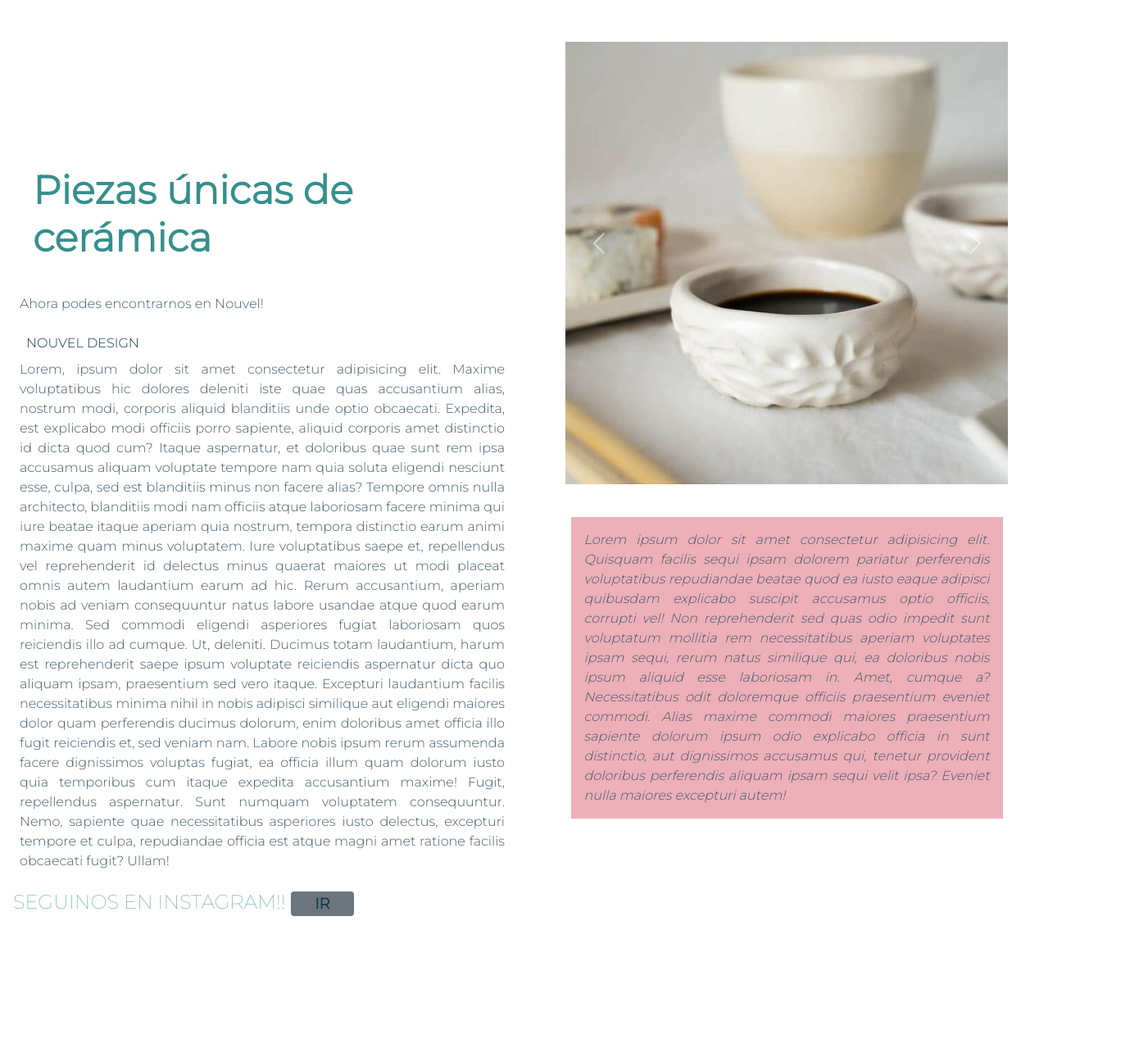
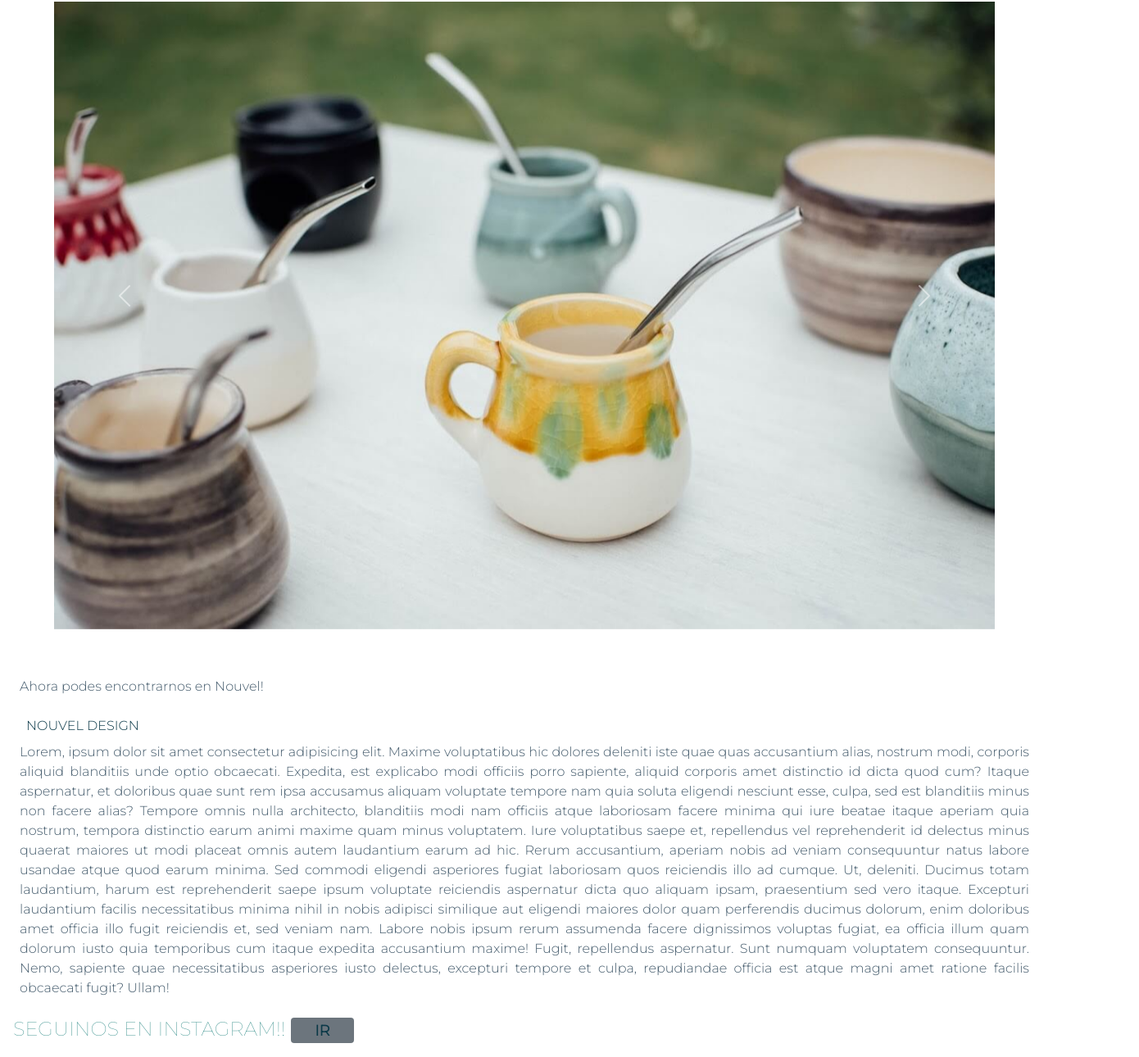
Before and after one commit to agostomalino/ficusProyecto, a plain HTML site: page index.html in a window 1280 px wide. Shown: the part 822-2112 px from the top of the page at 82% size, 1390 px wide, since content can reach past the window. Drawn offline with nearby package versions, Linux system fonts and the light colour scheme; files whose address does not match are found by name.

Commit message:
cambie las fotos del carrousel de index.html

```diff
--- a/css/ficusgrid.css
+++ b/css/ficusgrid.css
@@ -159,15 +159,12 @@ nav {
 /*-------------INDEX---------------*/
 #grillaIndex {
   display: grid;
-  height: 2500px;
+  height: auto;
   width: 100vw;
-  grid-template-rows: 10% 3% 10% 72% 5%;
-  grid-template-columns: 50% 50%;
-  grid-template-areas: "header header"
- "nav nav"
- "hola hola"
- "main aside"
- "footer footer"; }
+  grid-template-rows: 8% 92%;
+  grid-template-columns: 100%;
+  grid-template-areas: "hola"
+ "main"; }
   #grillaIndex .hola {
     grid-area: hola;
     background-color: #edafb8;
@@ -190,6 +187,7 @@ nav {
   #grillaIndex main {
     grid-area: main;
     padding: 1em;
+    height: auto;
     background-color: #ffffff;
     font-family: "Montserrat", Sans-serif;
     display: flex;
@@ -219,19 +217,14 @@ nav {
     color: #445b6c;
     padding: .5em;
     text-align: justify; }
-  #grillaIndex aside {
-    grid-area: aside;
-    display: flex;
-    flex-direction: column;
-    justify-items: center;
-    align-items: center;
+  #grillaIndex .carouselIndex {
     background-color: #ffffff;
     padding: 10px;
-    margin-top: 200px; }
-    #grillaIndex aside #carouselExampleControls {
+    margin: 0; }
+    #grillaIndex .carouselIndex #carouselExampleControls {
       margin: 40px;
       padding-top: 3em; }
-    #grillaIndex aside p {
+    #grillaIndex .carouselIndex p {
       padding: 1em;
       font-family: "Montserrat", Sans-serif;
       font-style: italic;
@@ -421,7 +414,7 @@ nav {
   display: grid;
   grid-template-columns: 100%;
   grid-template-rows: 10% 3% 82% 5%;
-  height: 2000px;
+  height: 1800px;
   width: 100vw;
   grid-template-areas: "header"
  "nav"
--- a/index.html
+++ b/index.html
@@ -18,7 +18,7 @@
 
 <body>
 
-    <div id="grillaIndex">
+
     <header class="cabecera">
         <img src="css/logoFicus.jpg" alt="logo2" class="cabecera__logo">
         <h1 class="cabecera__titulo">FICUS CERÁMICA</h1>
@@ -68,7 +68,7 @@
         </ul>
     </nav>
 
-
+    <div id="grillaIndex">
         <div class="hola">
             <h3 id="hola__titulo">HOLA!</h3>
             <p class="hola__p">.✿.Bienvenides al mundo Ficus.✿.</p>
@@ -91,8 +91,37 @@
             </div>
         </div>
         <main>
+            <h2 class="animate__animated animate__flipInX">Piezas únicas de cerámica</h2>
             <div id="conetenidoIndex">
-                <h2 class="animate__animated animate__flipInX">Piezas únicas de cerámica</h2>
+                <div class="carouselIndex">
+                    <div id="carouselExampleControls" class="carousel slide" data-bs-ride="carousel">
+                        <div class="carousel-inner">
+                            <div class="carousel-item active">
+                                <img src="css/fotosCarousel/slide1.jpg" class="d-block w-100" alt="piezas de ceramica">
+                            </div>
+                            <div class="carousel-item">
+                                <img src="css/fotosCarousel/slide2.jpg" class="d-block w-100" alt="piezas de ceramica">
+                            </div>
+                            <div class="carousel-item">
+                                <img src="css/fotosCarousel/slide3.jpg" class="d-block w-100" alt="piezas de ceramica">
+                            </div>
+                            <div class="carousel-item">
+                                <img src="css/fotosCarousel/slide4.jpg" class="d-block w-100" alt="piezas de ceramica">
+                            </div>
+                        </div>
+                        <button class="carousel-control-prev" type="button" data-bs-target="#carouselExampleControls"
+                            data-bs-slide="prev">
+                            <span class="carousel-control-prev-icon" aria-hidden="true"></span>
+                            <span class="visually-hidden">Previous</span>
+                        </button>
+                        <button class="carousel-control-next" type="button" data-bs-target="#carouselExampleControls"
+                            data-bs-slide="next">
+                            <span class="carousel-control-next-icon" aria-hidden="true"></span>
+                            <span class="visually-hidden">Next</span>
+                        </button>
+                    </div>
+                </div>
+
                 <p class="lead">Ahora podes encontrarnos en Nouvel! </p>
                 <a href="https://www.instagram.com/nouvel.design/">NOUVEL DESIGN</a>
                 <p>Lorem, ipsum dolor sit amet consectetur adipisicing elit. Maxime voluptatibus hic dolores deleniti
@@ -119,42 +148,7 @@
                         href="https://www.instagram.com/ficusceramica/">IR</a></span></h4>
         </main>
 
-        <aside class="asideIndex">
-            <div id="carouselExampleControls" class="carousel slide" data-bs-ride="carousel">
-                <div class="carousel-inner">
-                    <div class="carousel-item active">
-                        <img src="css/fotosCarousel/vajilla2 (1).jpg" class="d-block w-100" alt="piezas de ceramica">
-                    </div>
-                    <div class="carousel-item">
-                        <img src="css/fotosCarousel/vajilla3.jpg" class="d-block w-100" alt="piezas de ceramica">
-                    </div>
-                    <div class="carousel-item">
-                        <img src="css/fotosCarousel/vajilla4.jpg" class="d-block w-100" alt="piezas de ceramica">
-                    </div>
-                    <div class="carousel-item">
-                        <img src="css/fotosCarousel/vajillaficus.jpg" class="d-block w-100" alt="piezas de ceramica">
-                    </div>
-                </div>
-                <button class="carousel-control-prev" type="button" data-bs-target="#carouselExampleControls"
-                    data-bs-slide="prev">
-                    <span class="carousel-control-prev-icon" aria-hidden="true"></span>
-                    <span class="visually-hidden">Previous</span>
-                </button>
-                <button class="carousel-control-next" type="button" data-bs-target="#carouselExampleControls"
-                    data-bs-slide="next">
-                    <span class="carousel-control-next-icon" aria-hidden="true"></span>
-                    <span class="visually-hidden">Next</span>
-                </button>
-            </div>
-            <p>Lorem ipsum dolor sit amet consectetur adipisicing elit. Quisquam facilis sequi ipsam dolorem pariatur
-                perferendis voluptatibus repudiandae beatae quod ea iusto eaque adipisci quibusdam explicabo suscipit
-                accusamus optio officiis, corrupti vel! Non reprehenderit sed quas odio impedit sunt voluptatum mollitia
-                rem necessitatibus aperiam voluptates ipsam sequi, rerum natus similique qui, ea doloribus nobis ipsum
-                aliquid esse laboriosam in. Amet, cumque a? Necessitatibus odit doloremque officiis praesentium eveniet
-                commodi. Alias maxime commodi maiores praesentium sapiente dolorum ipsum odio explicabo officia in sunt
-                distinctio, aut dignissimos accusamus qui, tenetur provident doloribus perferendis aliquam ipsam sequi
-                velit ipsa? Eveniet nulla maiores excepturi autem!</p>
-        </aside>
+
 
         <footer class="footer">
             <ul class="footer__ul">
--- a/scss/ficus.scss
+++ b/scss/ficus.scss
@@ -187,9 +187,11 @@ nav {
 		color: rgb(11, 57, 72);
 		padding: .2em;
 	}
+
 	.linkNavegacion:hover{
 		background-color: rgb(221, 190, 188);
 		border-radius: .3em;
+
 	}
 
 }
@@ -250,16 +252,13 @@ nav {
 /*-------------INDEX---------------*/
 #grillaIndex {
 	display: grid;
-	height: 2500px;
+	height: auto;
 	width: 100vw;
-	grid-template-rows: 10% 3% 10% 72% 5%;
-	grid-template-columns: 50% 50%;
+	grid-template-rows: 8% 92%;
+	grid-template-columns: 100%;
 	grid-template-areas:
-		"header header"
-		"nav nav"
-		"hola hola"
-		"main aside"
-		"footer footer";
+		"hola"
+		"main";
 
 
 	.hola {
@@ -293,6 +292,7 @@ nav {
 	main {
 		grid-area: main;
 		padding: 1em;
+		height: auto;
 		background-color: $colorFondo;
 		font-family: "Montserrat", Sans-serif;
 		display: flex;
@@ -339,15 +339,12 @@ nav {
 		text-align: justify;
 	}
 
-	aside {
-		grid-area: aside;
-		display: flex;
-		flex-direction: column;
-		justify-items: center;
-		align-items: center;
+	.carouselIndex{
 		background-color: $colorFondo;
 		padding: 10px;
-		margin-top: 200px;
+		margin:0;
+
+
 
 
 
@@ -625,7 +622,7 @@ nav {
 	display: grid;
 	grid-template-columns: 100%;
 	grid-template-rows:  10% 3% 82% 5%;
-	height: 2000px;
+	height: 1800px;
 	width: 100vw;
 	grid-template-areas:
 		"header"
```
Also changed, not shown: css/fotosCarousel/slide1.jpg (added), css/fotosCarousel/slide2.jpg (added), css/fotosCarousel/slide3.jpg (added), css/fotosCarousel/slide4.jpg (added), css/productos/vajilla2 (1).jpg (renamed from css/fotosCarousel/vajilla2 (1).jpg), css/productos/vajilla3.jpg (renamed from css/fotosCarousel/vajilla3.jpg), css/productos/vajilla4.jpg (renamed from css/fotosCarousel/vajilla4.jpg), css/productos/vajillaficus.jpg (renamed from css/fotosCarousel/vajillaficus.jpg). Lines whose indentation alone changed are shown as unchanged.
